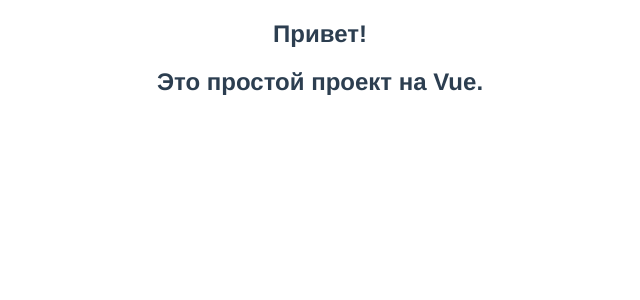
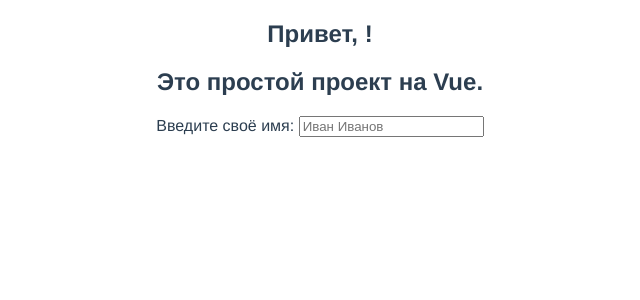
Before and after one commit to kantegory/mentoring, a Vue app in the folder 03_vue_examples/: page / in a window 1280 px wide. Shown: the top 300 px of the page, without its empty margins (320-960 px from the left). Built offline with nearby package versions, Linux system fonts and the light colour scheme.

Commit message:
Update GreetingCard, Greeting: add work with v-models, props, methods, created

```diff
--- a/03_vue_examples/src/components/GreetingCard.vue
+++ b/03_vue_examples/src/components/GreetingCard.vue
@@ -1,10 +1,14 @@
 <template>
-  <h1>Привет!</h1>
+  <h1>Привет, {{ username }}!</h1>
 </template>
 
 <script>
 export default {
-  name: 'GreetingCard'
+  name: 'GreetingCard',
+
+  props: {
+    username: String
+  }
 }
 </script>
 
--- a/03_vue_examples/src/views/Greeting.vue
+++ b/03_vue_examples/src/views/Greeting.vue
@@ -1,8 +1,25 @@
 <template>
   <section>
-    <greeting-card />
+    <greeting-card :username="savedUsername" />
 
     <h2>Это простой проект на Vue.</h2>
+
+    <form
+      @submit.prevent="submitUsername"
+      ref="form"
+    >
+      <label for="username">
+        Введите своё имя:
+      </label>
+
+      <input
+        v-model="username"
+        id="username"
+        name="username"
+        type="text"
+        placeholder="Иван Иванов"
+      />
+    </form>
   </section>
 </template>
 
@@ -14,6 +31,37 @@ export default {
 
   components: {
     GreetingCard
+  },
+
+  data: () => ({
+    username: '',
+
+    savedUsername: ''
+  }),
+
+  methods: {
+    submitUsername () {
+      // сохраним username в localStorage
+      localStorage.setItem('username', this.username)
+
+      // сохраним его в отдельную переменную,
+      // для дальнейшей передачи в компоненту
+      // GreetingCard
+      this.savedUsername = this.username
+
+      // очистим форму
+      this.$refs.form.reset()
+    }
+  },
+
+  created () {
+    // если localStorage содержит значение по ключу
+    // username, то запишем его в наши переменные
+    if (localStorage.getItem('username')) {
+      this.savedUsername = localStorage.getItem('username')
+
+      this.username = this.savedUsername
+    }
   }
 }
 </script>
```
